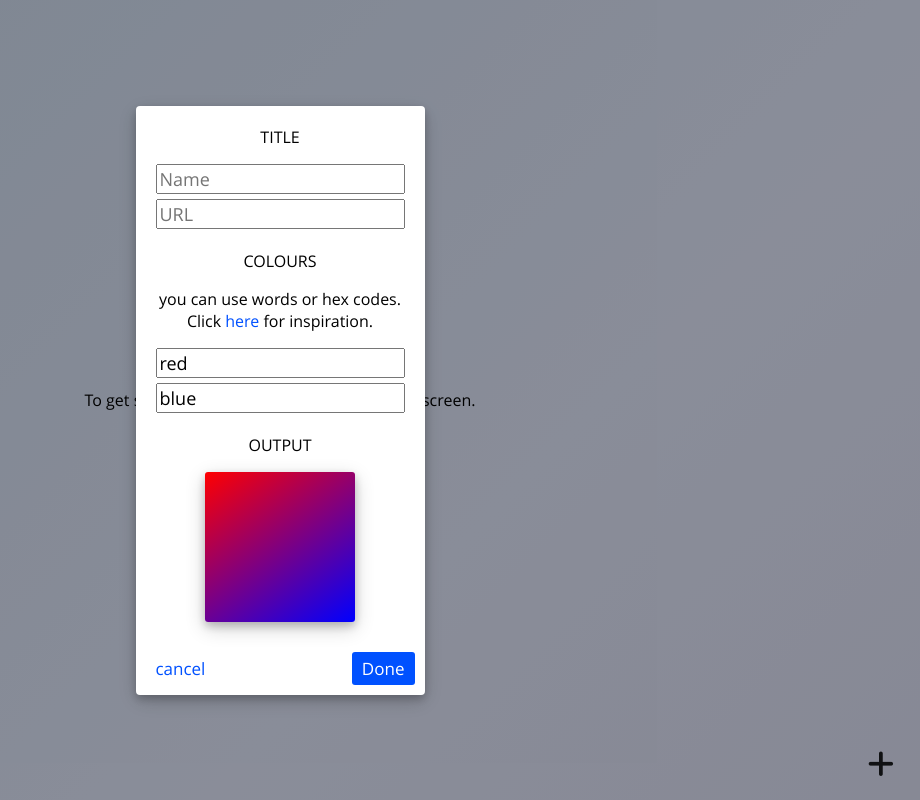
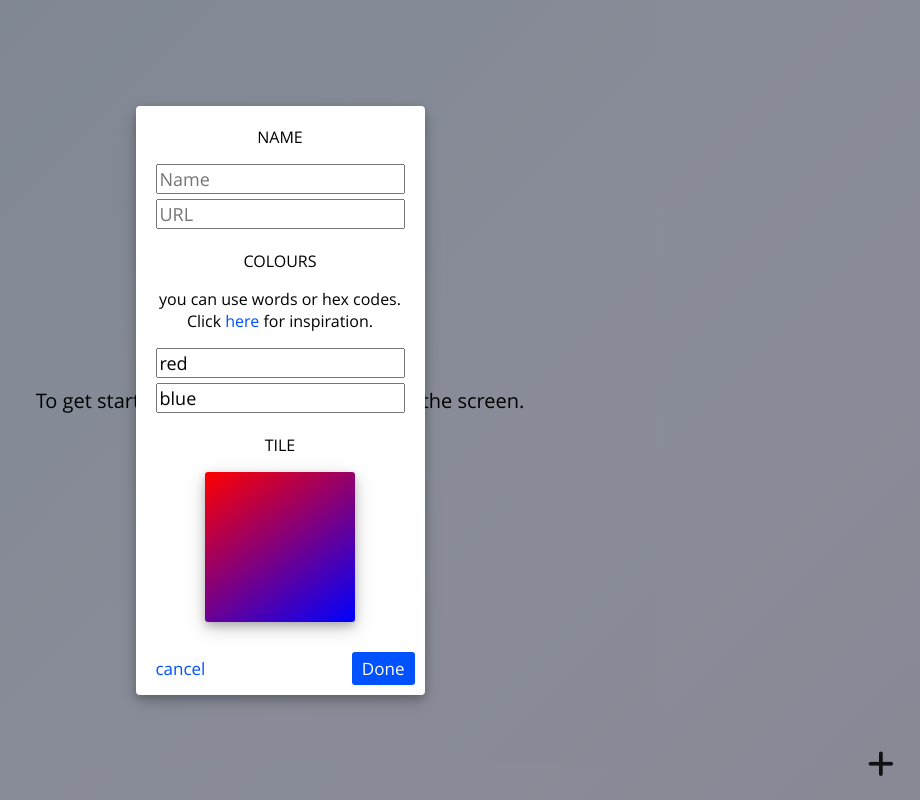
Before and after one commit to anton25360/vue-Bookmarks, a Vue app: page / in a window 1280 px wide. Both pictures are taken after a click on the button 1240 px from the left and 764 px from the top of the page. Shown: the whole page, without its empty margins (360-1280 px from the left). Built offline with nearby package versions, Linux system fonts and the light colour scheme.

Commit message:
Changed modal names

```diff
--- a/src/App.vue
+++ b/src/App.vue
@@ -25,7 +25,7 @@
     <div id="modalBackground">
       <div id="modalContent">
         <div id="inputForm">
-          <p class="inputTitle">TITLE</p>
+          <p class="inputTitle">NAME</p>
           <input type="text" id="inputName" placeholder="Name" /><br />
           <input type="text" id="inputLink" placeholder="URL" /><br />
           <p class="inputTitle">COLOURS</p>
@@ -46,7 +46,7 @@
             id="inputColour2"
             placeholder="eg: blue"
           />
-          <p class="inputTitle">OUTPUT</p>
+          <p class="inputTitle">TILE</p>
           <div id="boxColourOutput">
             <p id="boxInitial"></p>
           </div>
@@ -377,5 +377,6 @@ input {
 #introText {
   position: absolute;
   visibility: hidden;
+  font-size: 20px;
 }
 </style>
```
